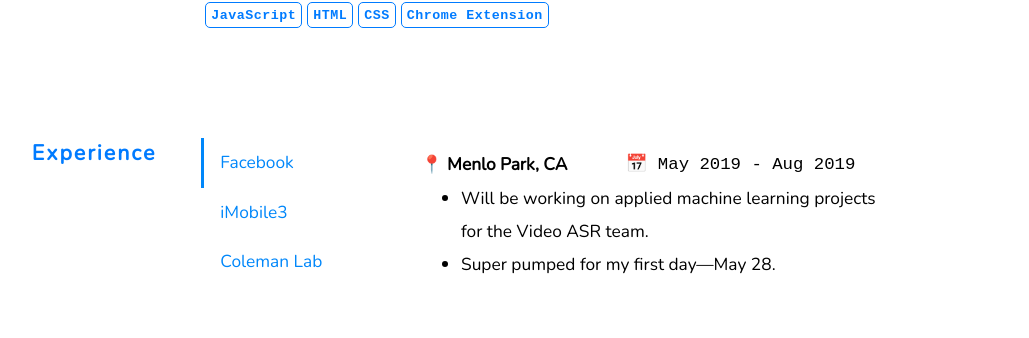
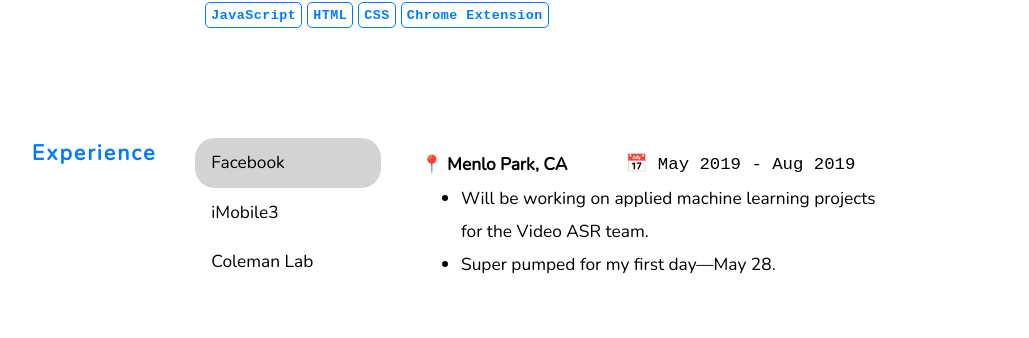
Before and after one commit to znields/znields.com, a React (Create React App) app: page / in a window 1280 px wide. Shown: the part 2208-2546 px from the top of the page, without its empty margins (60-1089 px from the left). Built offline with nearby package versions, Linux system fonts and the light colour scheme.

Commit message:
Updated Tabs

```diff
--- a/src/App.css
+++ b/src/App.css
@@ -1,23 +1,5 @@
 ::selection {
     background: #ffe57f;
-}
-
-.nav-pills .nav-link:not(.active) {
-    border: solid white;
-    color: #0087fa;
-    border-radius: 0;
-    border-width: 0 0 0 3px;
-    background-color: inherit;
-    margin-left: 1px;
-}
-
-.nav-pills .nav-link.active {
-    background-color: inherit;
-    color: #0087fa;
-    border: solid #0087fa;
-    border-radius: 0;
-    border-width: 0 0 0 3px;
-    margin-left: 1px;
 }
 
 :root {
--- a/src/components/Tabs.jsx
+++ b/src/components/Tabs.jsx
@@ -14,6 +14,13 @@
     fontWeight: 'bold',
     fontSie: '10pt',
     whiteSpace: 'nowrap',
+  },
+  company: {
+    color: 'black',
+    // fontWeight: 'bold',
+    borderRadius: '0',
+    backgroundColor: 'inherit',
+    // marginLeft: '1px',
   },
 };
 
@@ -34,11 +41,11 @@
     return (
       <Tab.Container defaultActiveKey={key}>
         <Row>
-          <Col sm={3} style={{ marginRight: '10px', marginBottom: '10px' }}>
-            <Nav variant="pills" className="flex-column">
+          <Col sm={3} style={{ marginRight: '10px', marginBottom: '10px', paddingLeft: '10px' }}>
+            <Nav className="flex-column">
               { jobs.map(job => (
-                <Nav.Item key={job.company}>
-                  <Nav.Link eventKey={job.company}>
+                <Nav.Item key={job.company} onClick={() => { this.setState({ key: job.company }); }}>
+                  <Nav.Link eventKey={job.company} style={{ ...style.company, backgroundColor: key === job.company ? 'lightgrey' : 'white', borderRadius: '20px'}}>
                     {job.company}
                   </Nav.Link>
                 </Nav.Item>
```
